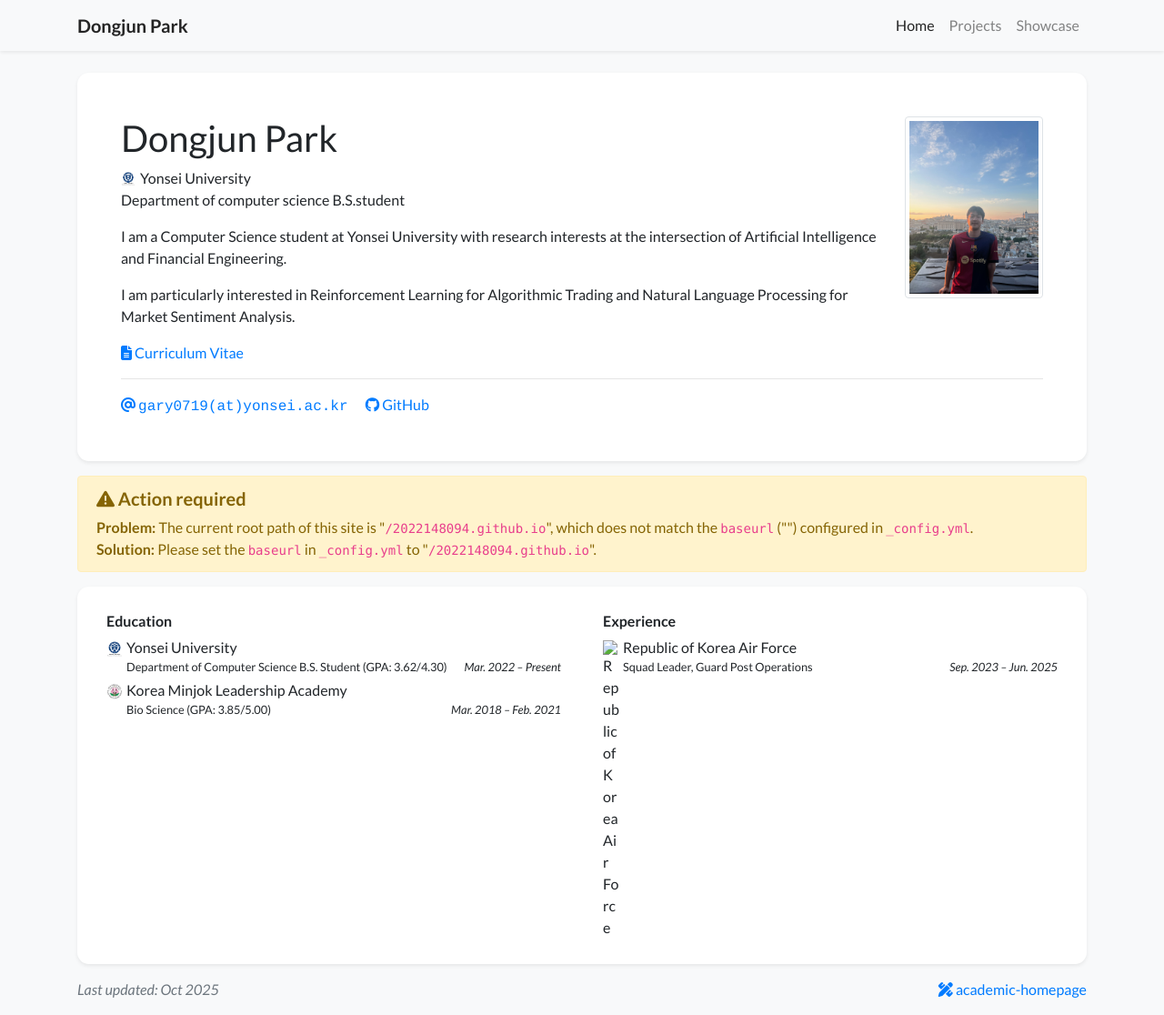
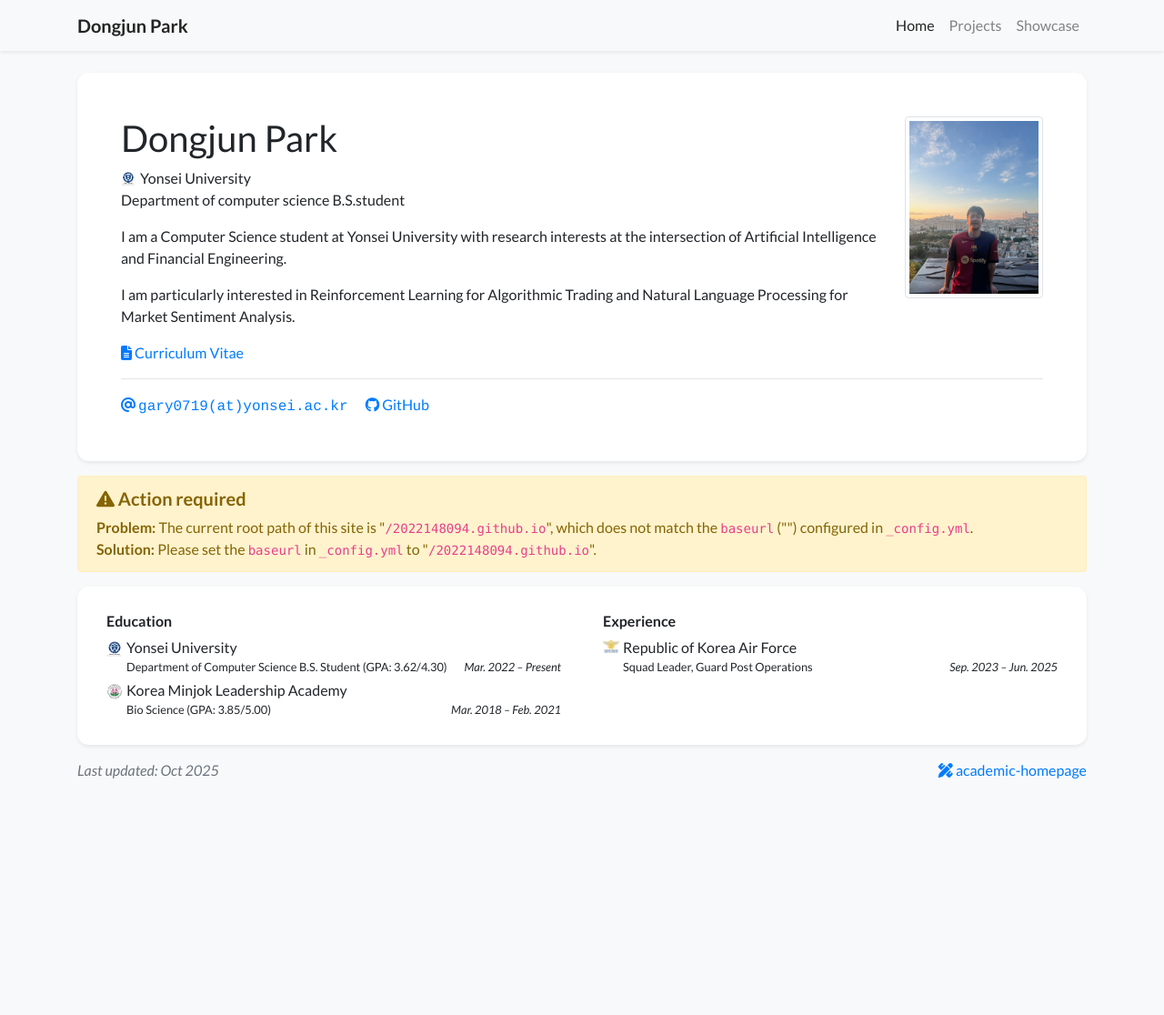
Before and after one commit to 2022148094/2022148094.github.io, a Jekyll site: the page built from index.html, in a window 1280 px wide and 1116 px high. Shown: the whole window at 91% size. Built offline with Jekyll 4.4.1, drawn with Linux system fonts in a browser that asks for light colours; nearby versions of some CDN libraries; a style sheet for code colours, icons or effects is not loaded.

Commit message:
Update profile.yml

```diff
--- a/_data/profile.yml
+++ b/_data/profile.yml
@@ -47,7 +47,7 @@ education:
 
 experience:
 - name: Republic of Korea Air Force
-  logo: /assets/images/photos/Emblem_of_the_Republic_of_Korea_Air_Force.svg.png
+  logo: assets/images/Emblem_of_the_Republic_of_Korea_Air_Force.svg.png
   position: |-
    Squad Leader, Guard Post Operations
   date: Sep. 2023 – Jun. 2025
```
